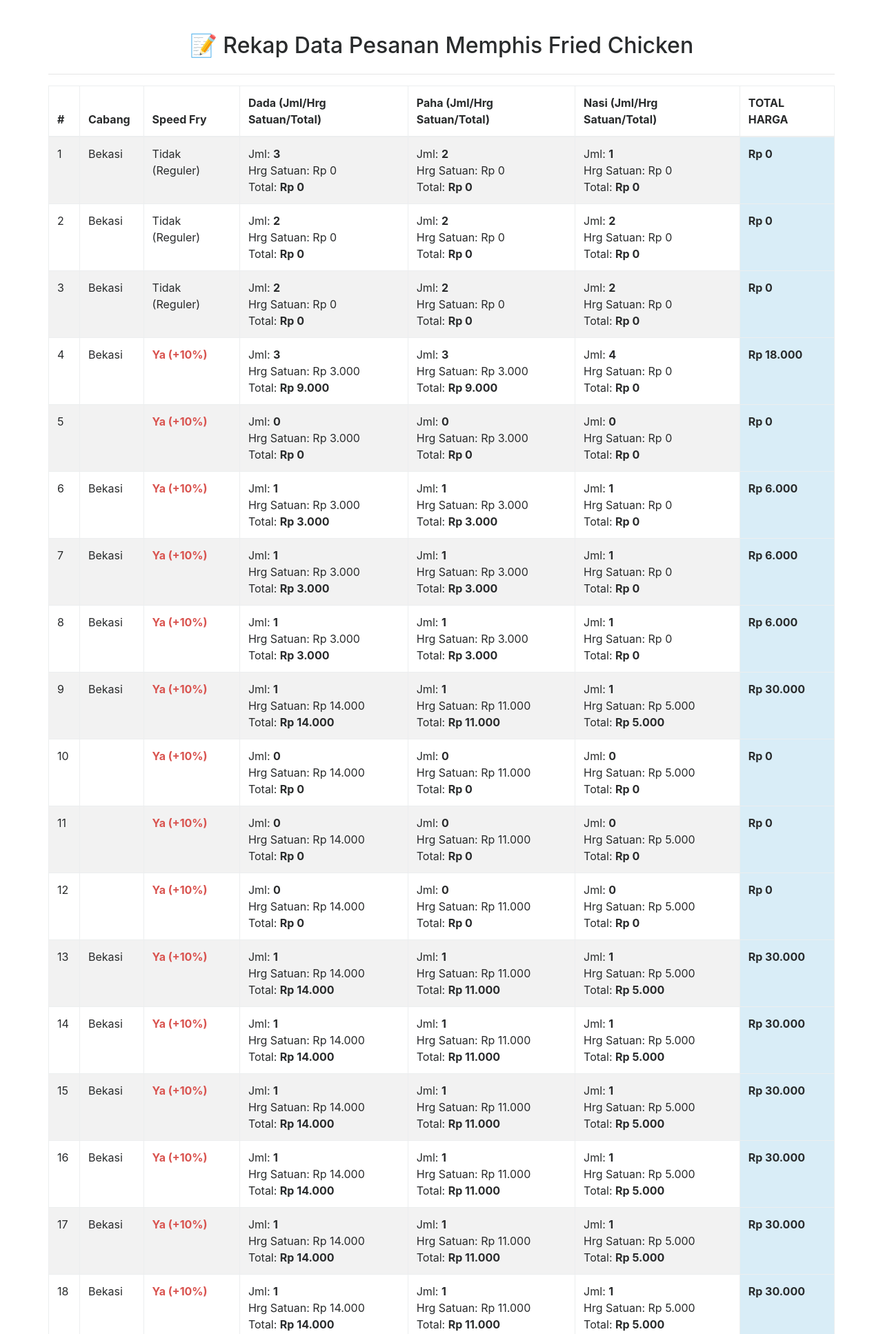
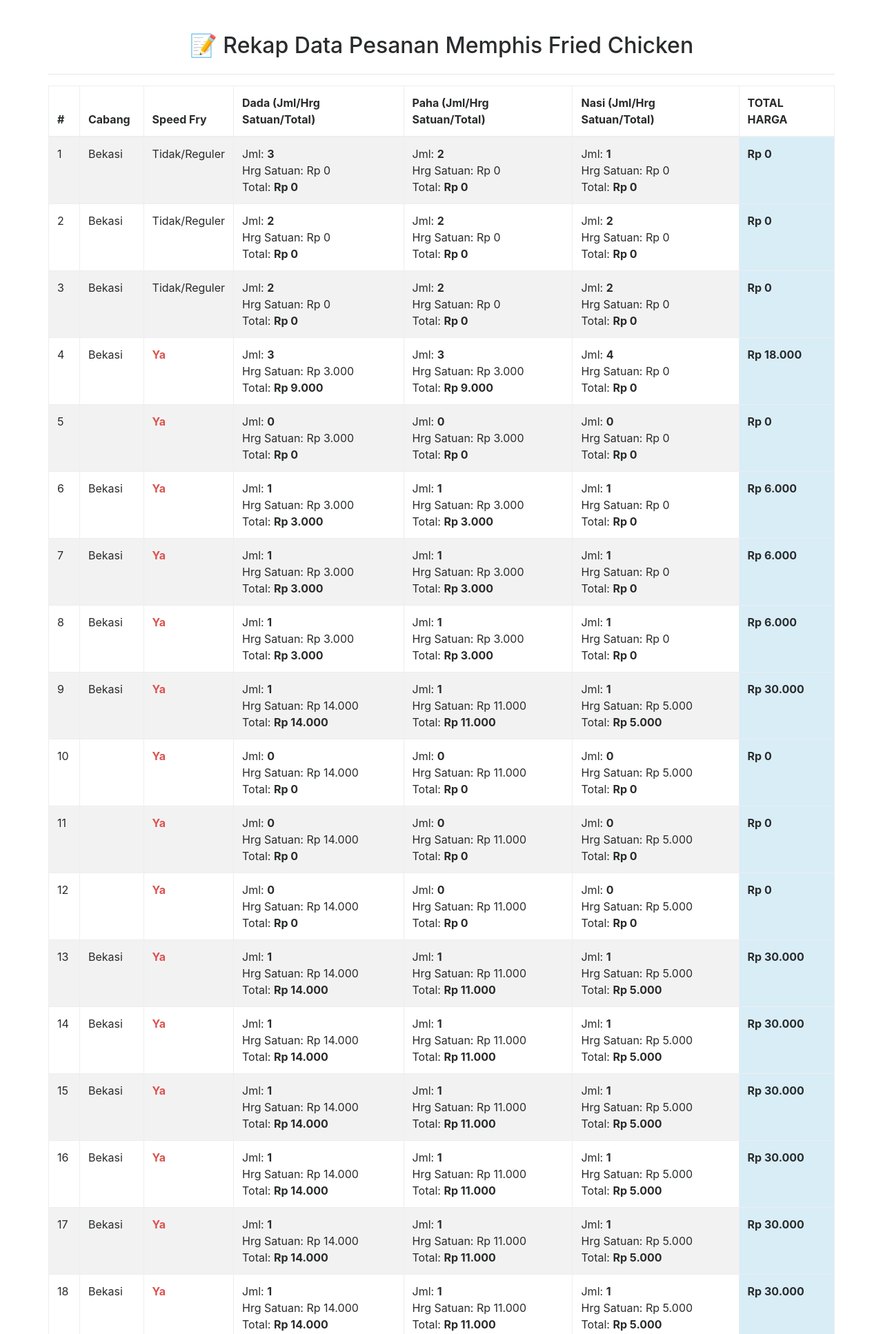
Before and after one commit to bintang-r/komendigi-pelatihan, a PHP site: page /datapesanan.php in a window 1280 px wide. Shown: the top 1934 px of the page at 69% size. Run offline with PHP 8.4, Linux system fonts and the light colour scheme.

Commit message:
little change

```diff
--- a/datapesanan.php
+++ b/datapesanan.php
@@ -58,7 +58,7 @@
                 $grandTotal = 0;
 
                 foreach ($semuaPesanan as $pesanan) {
-                    $speedfryStatus = ($pesanan['speedfry'] == 1) ? 'Ya (+10%)' : 'Tidak (Reguler)';
+                    $speedfryStatus = ($pesanan['speedfry'] == 1) ? 'Ya' : 'Tidak/Reguler';
                     $classSpeedFry = ($pesanan['speedfry'] == 1) ? 'text-danger font-weight-bold' : '';
 
                     echo '<tr>';
```
